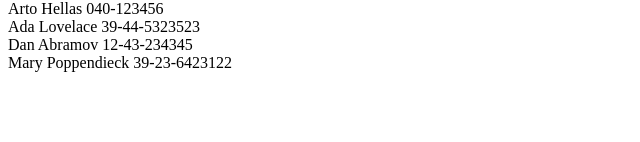
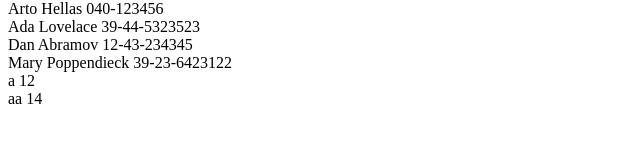
Before and after one commit to JCRD05/FullStackOpen, a React (Vite) app in the folder part2/phonebook/: page / in a window 1280 px wide. Shown: the part 270-412 px from the top of the page, without its empty margins (0-640 px from the left). Built offline with nearby package versions, Linux system fonts and the light colour scheme; data requests are answered from the project's data file.

Commit message:
exercise 2.12

```diff
--- a/part2/phonebook/db.json
+++ b/part2/phonebook/db.json
@@ -1,5 +1,5 @@
 {
-  "persons":[
+  "persons": [
     {
       "name": "Arto Hellas",
       "number": "040-123456",
@@ -19,6 +19,16 @@
       "name": "Mary Poppendieck",
       "number": "39-23-6423122",
       "id": 4
+    },
+    {
+      "name": "a",
+      "number": "12",
+      "id": 5
+    },
+    {
+      "name": "aa",
+      "number": "14",
+      "id": 6
     }
   ]
 }
--- a/part2/phonebook/src/App.jsx
+++ b/part2/phonebook/src/App.jsx
@@ -31,13 +31,16 @@ const App = () => {
 
     const newPerson = {
       name: newName,
-      number: newNumber,
-      id: persons.length + 1
+      number: newNumber
     }
 
-    setPersons(persons.concat(newPerson))
-    setNewName('')
-    setNewNumber('')
+    axios
+    .post('http://localhost:3001/persons', newPerson)
+    .then(response => {
+      setPersons(persons.concat(response.data))
+      setNewName('')
+      setNewNumber('')
+    })
   }
 
   const handleNameChange = (event) => {
```
